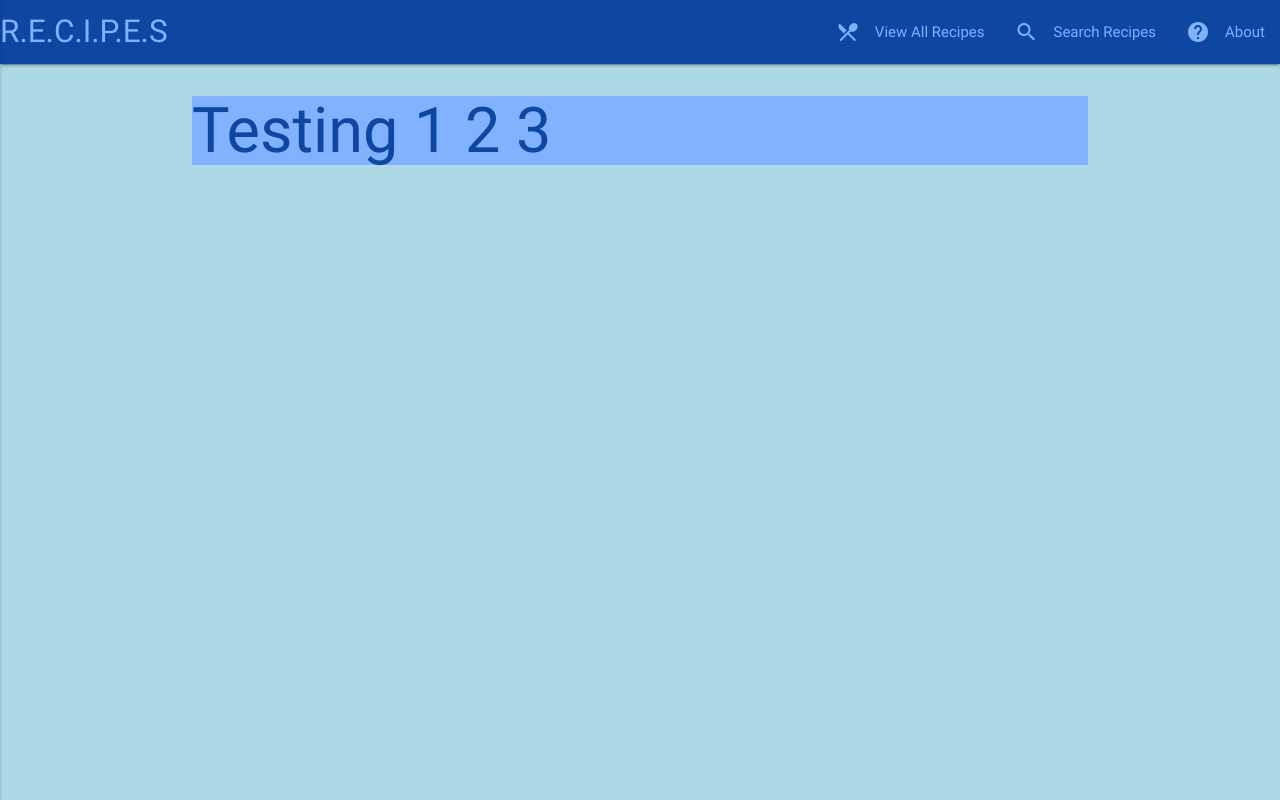
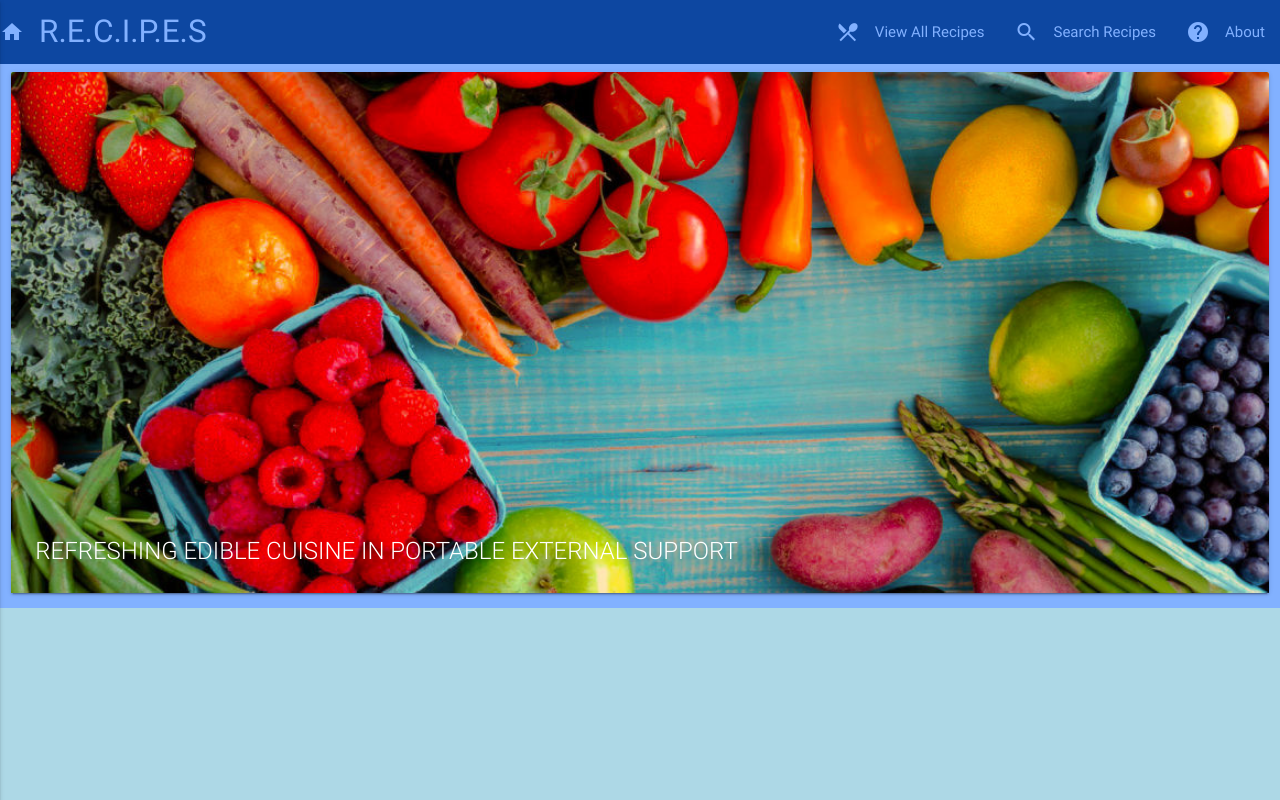
Before and after one commit to jjackson19862017/Milestone4_Recipes, a Flask app: page / in a window 1280 px wide. Run offline with Flask 2, Linux system fonts and the light colour scheme; some libraries are stand-ins or nearby versions.

Commit message:
Added Image Card

```diff
--- a/templates/base.html
+++ b/templates/base.html
@@ -16,7 +16,7 @@
 <body>
     <nav>
         <div class="nav-wrapper blue darken-4">
-            <a href="#" class="brand-logo blue-text text-accent-1">R.E.C.I.P.E.S</a>
+            <a href="#" class="brand-logo blue-text text-accent-1"><i class="material-icons left blue-text text-accent-1">home</i>R.E.C.I.P.E.S</a>
             <a href="#" data-activates="mobile-demo" class="button-collapse"><i class="material-icons blue-text text-accent-1">menu</i></a>
             <ul id="nav-mobile" class="right hide-on-med-and-down">
                 <li><a href="#" class="blue-text text-accent-1"><i class="material-icons left blue-text text-accent-1">local_dining</i>View All Recipes</a></li>
@@ -31,10 +31,7 @@
             </ul>
         </div>
     </nav>
-    <div class="container blue accent-1">
-        <h1 class="blue-text text-darken-4">Testing 1 2 3</h1>
-    </div>
-    <div class="container blue accent-1">
+    <div class="blue accent-1">
         {% block content %} {% endblock %}
     </div>
 
--- a/templates/index.html
+++ b/templates/index.html
@@ -1 +1,9 @@
-{% extends 'base.html' %} {% block content %} {% endblock %}
+{% extends 'base.html' %} {% block content %}
+<div class="row">
+    <div class="col s12 m12">
+        <div class="card">
+            <div class="card-image">
+                <img src="{{ url_for('static', filename='images/foodcard.jpg')}}">
+                <span class="card-title strong">REFRESHING EDIBLE CUISINE IN PORTABLE EXTERNAL SUPPORT</span>
+            </div>
+            {% endblock %}
```
Also changed, not shown: README.md, static/images/foodcard.jpg (added).
